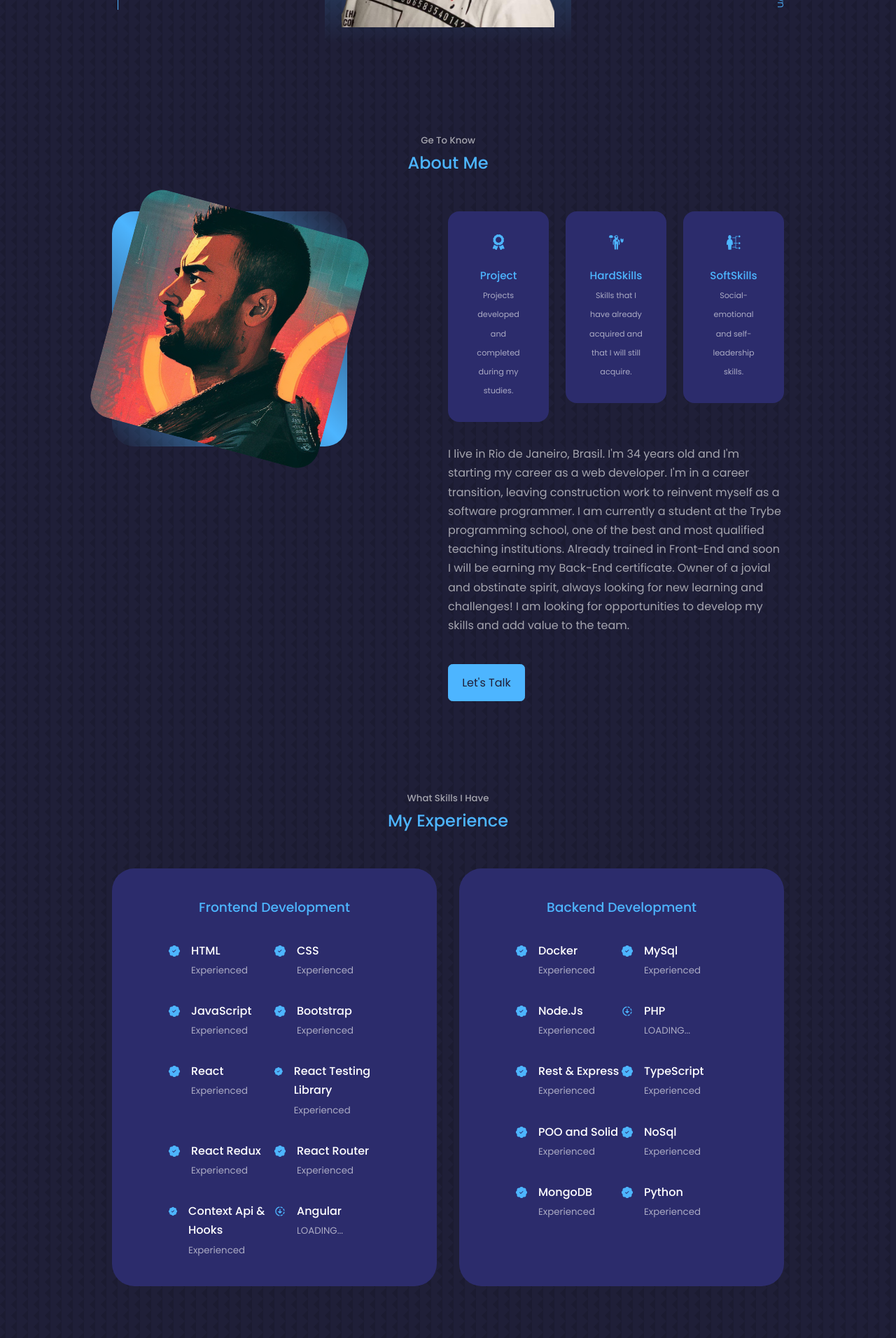
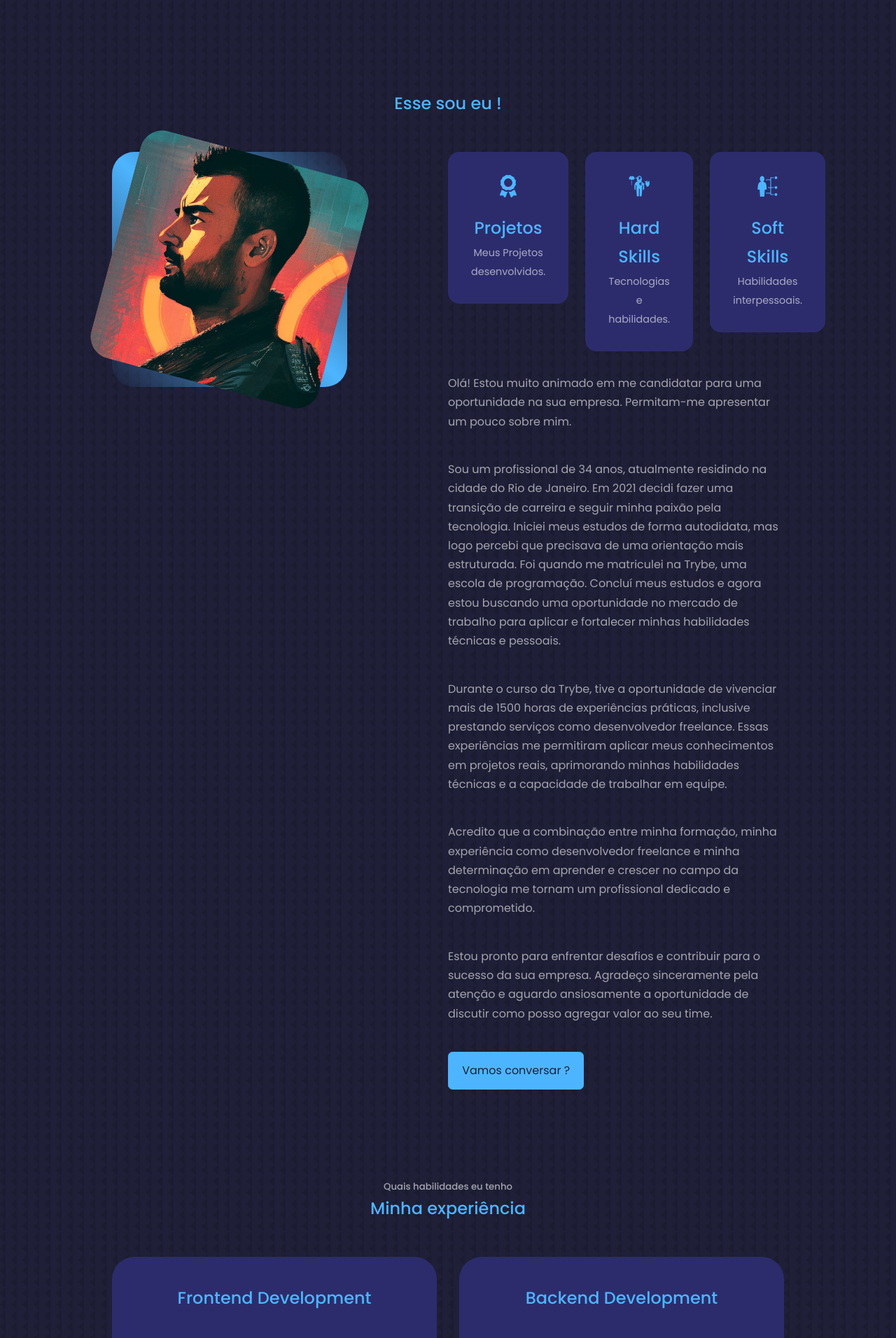
Before and after one commit to danricardo88/portfolioReactJs, a React (Create React App) app: page / in a window 1280 px wide. Shown: the part 800-2712 px from the top of the page at 70% size. Built offline with nearby package versions, Linux system fonts and the light colour scheme.

Commit message:
Correções de css & tradução para PTBR

```diff
--- a/src/components/about/About.jsx
+++ b/src/components/about/About.jsx
@@ -8,8 +8,7 @@ function About() {
   return (
     <section id="about">
 
-      <h5>Ge To Know</h5>
-      <h2>About Me</h2>
+      <h2>Esse sou eu !</h2>
 
       <div className="container about__container">
         <div className="about__me">
@@ -23,40 +22,58 @@ function About() {
             <a href="#portfolio">
               <article className="about__card">
                 <FaAward className="about__icon" />
-                <h5>Project</h5>
-                <small>Projects developed and completed during my studies.</small>
+                <h5>Projetos</h5>
+                <small>Meus Projetos desenvolvidos.</small>
               </article>
             </a>
 
             <a href="#experience">
               <article className="about__card">
                 <GiAnatomy className="about__icon" />
-                <h5>HardSkills</h5>
-                <small>Skills that I have already acquired and that I will still acquire.</small>
+                <h5>Hard Skills</h5>
+                <small>Tecnologias e habilidades.</small>
               </article>
             </a>
 
             <a href="#softskill">
               <article className="about__card">
                 <GiSkills className="about__icon" />
-                <h5>SoftSkills</h5>
-                <small>Social-emotional and self-leadership skills.</small>
+                <h5>Soft Skills</h5>
+                <small>Habilidades interpessoais.</small>
               </article>
             </a>
           </div>
           <p>
-            I live in Rio de Janeiro, Brasil.
-            I'm 34 years old and I'm starting my career as a web developer.
-            I'm in a career transition,
-            leaving construction work to reinvent myself as a software programmer.
-            I am currently a student at the Trybe programming school,
-            one of the best and most qualified teaching institutions.
-            Already trained in Front-End and soon I will be earning my Back-End certificate.
-            Owner of a jovial and obstinate spirit, always looking for new learning and challenges!
-            I am looking for opportunities to develop my skills and add value to the team.
+            Olá! Estou muito animado em me candidatar para uma oportunidade na sua empresa.
+            Permitam-me apresentar um pouco sobre mim.
+          </p>
+          <p>
+            Sou um profissional de 34 anos, atualmente residindo na cidade do Rio de Janeiro.
+            Em 2021 decidi fazer uma transição de carreira e seguir minha paixão pela tecnologia.
+            Iniciei meus estudos de forma autodidata, mas logo percebi que precisava de
+            uma orientação mais estruturada.
+            Foi quando me matriculei na Trybe, uma escola de programação.
+            Concluí meus estudos e agora estou buscando uma oportunidade no mercado de
+            trabalho para aplicar e fortalecer minhas habilidades técnicas e pessoais.
+          </p>
+          <p>
+            Durante o curso da Trybe, tive a oportunidade de vivenciar mais de 1500 horas de
+            experiências práticas, inclusive prestando serviços como desenvolvedor freelance.
+            Essas experiências me permitiram aplicar meus conhecimentos em projetos reais,
+            aprimorando minhas habilidades técnicas e a capacidade de trabalhar em equipe.
+          </p>
+          <p>
+            Acredito que a combinação entre minha formação, minha experiência como desenvolvedor
+            freelance e minha determinação em aprender e crescer no campo da tecnologia
+            me tornam um profissional dedicado e comprometido.
+          </p>
+          <p>
+            Estou pronto para enfrentar desafios e contribuir para o sucesso da sua empresa.
+            Agradeço sinceramente pela atenção e aguardo ansiosamente a
+            oportunidade de discutir como posso agregar valor ao seu time.
           </p>
 
-          <a href="#contact" className="btn btn-primary">Let's Talk</a>
+          <a href="#contact" className="btn btn-primary">Vamos conversar ?</a>
         </div>
       </div>
     </section>
--- a/src/components/about/about.css
+++ b/src/components/about/about.css
@@ -48,16 +48,16 @@
 
 .about__icon {
   color: var(--color-primary);
-  font-size: 1.4rem;
+  font-size: 2rem;
   margin-bottom: 1rem;
 }
 
 .about__card h5 {
-  font-size: 0.95rem;
+  font-size: 1.5rem;
 }
 
 .about__card small {
-  font-size: 0.7rem;
+  font-size: 0.9rem;
   color: var(--color-light);
 }
 
--- a/src/components/experience/Experience.jsx
+++ b/src/components/experience/Experience.jsx
@@ -6,12 +6,12 @@ import { MdDownloading } from 'react-icons/md';
 function Experience() {
   return (
     <section id="experience">
-      <h5>What Skills I Have</h5>
-      <h2>My Experience</h2>
+      <h5>Quais habilidades eu tenho</h5>
+      <h2>Minha experiência</h2>
 
       <div className="container experience__container">
         <div className="experience__frontend">
-          <h3>Frontend Development</h3>
+          <h2>Frontend Development</h2>
           <div className="experience__content">
 
             <article className="experience__details">
@@ -89,7 +89,7 @@ function Experience() {
             <article className="experience__details">
               <MdDownloading className="experience__details-icon" />
               <div>
-                <h4>Angular</h4>
+                <h4>Angular.JS</h4>
                 <small className="text-light">LOADING...</small>
               </div>
             </article>
@@ -100,7 +100,7 @@ function Experience() {
         {/* END OF FRONTEND */}
 
         <div className="experience__backend">
-          <h3>Backend Development</h3>
+          <h2>Backend Development</h2>
           <div className="experience__content">
 
             <article className="experience__details">
@@ -130,7 +130,7 @@ function Experience() {
             <article className="experience__details">
               <MdDownloading className="experience__details-icon" />
               <div>
-                <h4>PHP</h4>
+                <h4>JAVA</h4>
                 <small className="text-light">LOADING...</small>
               </div>
             </article>
@@ -160,10 +160,10 @@ function Experience() {
             </article>
 
             <article className="experience__details">
-              <BsPatchCheckFill className="experience__details-icon" />
+              <MdDownloading className="experience__details-icon" />
               <div>
-                <h4>NoSql</h4>
-                <small className="text-light">Experienced</small>
+                <h4>C#</h4>
+                <small className="text-light">LOADING...</small>
               </div>
             </article>
 
--- a/src/components/experience/experience.css
+++ b/src/components/experience/experience.css
@@ -18,7 +18,7 @@
   cursor: default;
 }
 
-.experience__container > div h3 {
+.experience__container > div h2 {
   text-align: center;
   margin-bottom: 2rem;
   color: var(--color-primary);
@@ -37,6 +37,7 @@
 
 .experience__details-icon {
   margin-top: 6px;
+  font-size: 1.5rem;
   color: var(--color-primary);
 }
 
--- a/src/components/header/CTA.jsx
+++ b/src/components/header/CTA.jsx
@@ -4,8 +4,8 @@ import CV from '../../assets/curriculoPTBR.pdf';
 function CTA() {
   return (
     <div className="cta">
-      <a href={CV} download className="btn">Download CV</a>
-      <a href="#contact" className="btn btn-primary">Let's Talk</a>
+      <a href={CV} download className="btn">Curriculum Vitae</a>
+      <a href="#contact" className="btn btn-primary">Fale Comigo !</a>
     </div>
   );
 }
--- a/src/components/header/Header.jsx
+++ b/src/components/header/Header.jsx
@@ -9,7 +9,7 @@ function Header() {
     <header>
       <div className="container header__container">
 
-        <h5>Hello I'm</h5>
+        <h5>Olá, eu sou</h5>
         <h1>Daniel Ricardo</h1>
 
         <h5 className="text-light">
--- a/src/components/header/header.css
+++ b/src/components/header/header.css
@@ -1,5 +1,5 @@
 header {
-  height: 100%;
+  height: 100vh;
   padding-top: 7rem;
   overflow: hidden;
   min-height: 500px;
@@ -7,15 +7,14 @@ header {
 
 .header__container {
   text-align: center;
-  /* height: 100%; */
-  position: relative;
   display: flex;
   justify-content: center;
   align-items: center;
   flex-direction: column;
+  height: 100%;
 }
 
-/* ======= CTA =======*/
+/* ======= CTA ======= */
 
 .cta {
   margin-top: 2.5rem;
@@ -24,7 +23,7 @@ header {
   justify-content: center;
 }
 
-/* ======= HEADER SOCIALS =======*/
+/* ======= HEADER SOCIALS ======= */
 
 .header__socials {
   display: flex;
@@ -32,7 +31,7 @@ header {
   align-items: center;
   gap: 0.8rem;
   position: absolute;
-  left: 0; /* Ficar de olho aqui, controlar posicionamento dos icons de redes sociais */
+  left: 1rem;
   bottom: 3rem;
 }
 
@@ -43,41 +42,47 @@ header {
   background: var(--color-primary);
 }
 
-/* ======= ME =======*/
+/* ======= ME ======= */
 
 .me {
   background: linear-gradient(var(--color-primary), transparent);
   width: 22rem;
   height: 30rem;
-  /* position: absolute; */
-  /* left: calc(50% - 11rem); */
   margin-top: 4rem;
   border-radius: 12rem 12rem 0 0;
   overflow: hidden;
   padding: 5rem 1.5rem 1.5rem 1.5rem;
+  display: flex;
+  justify-content: center;
+  align-items: center;
 }
 
-/* ======= SCROLL DOWN =======*/
+/* ======= SCROLL DOWN ======= */
 
 .scroll__down {
   position: absolute;
-  right: -2.3rem;
+  right: 1rem;
   bottom: 5rem;
   transform: rotate(90deg);
   font-weight: 300;
   font-size: 0.9rem;
 }
 
-/* ======= MEDIA QUERIES (MEDIUM DEVICES) ======== */
-/* @media screen and (max-width: 1024px) {
+/* ======= MEDIA QUERIES ======= */
+
+@media screen and (max-width: 1024px) {
   header {
-    height: 100vh;
+    height: auto;
+    min-height: 100vh;
   }
-} */
-
-/* ======= MEDIA QUERIES (SMALL DEVICES) ======== */
+}
 
 @media screen and (max-width: 600px) {
+  header {
+    height: auto;
+    min-height: 100vh;
+  }
+
   .header__socials,
   .scroll__down {
     display: none;
--- a/src/components/testimonials/testimonials.css
+++ b/src/components/testimonials/testimonials.css
@@ -1,6 +1,7 @@
 .testimonials {
-  width: 50rem;
-  margin-inline: auto;
+  width: 100%;
+  max-width: 50rem;
+  margin: 0 auto;
 }
 
 .testimonials__head {
@@ -9,7 +10,7 @@
 
 .card.testimonial {
   position: relative;
-  text-align: left;
+  text-align: center;
   margin-top: 5rem;
   background: var(--color-bg-variant);
   padding: 1.3rem;
@@ -21,18 +22,18 @@
 .testimonial__avatar {
   width: 4rem;
   height: 4rem;
-  border-radius: 1.5rem;
+  border-radius: 50%;
   border: 2px solid transparent;
   overflow: hidden;
   position: absolute;
   top: -2rem;
-  left: calc(50% - 2rem); /* talvez fique melhor sem */
+  left: 50%;
+  transform: translateX(-50%);
   box-shadow: 0 1.5rem 2rem rgba(26, 26, 25, 0.4);
   transition: var(--transition);
 }
 
 .testimonial:hover .testimonial__avatar {
-  border-radius: 50%;
   border-color: var(--color-gray-400);
 }
 
@@ -46,8 +47,7 @@
 }
 
 .testimonials__btn-container {
-  width: fit-content;
-  margin: 2.5rem auto 0;
+  margin-top: 2.5rem;
   display: flex;
   justify-content: center;
   align-items: center;
@@ -66,24 +66,18 @@
   height: 3rem;
 }
 
-
 /* ======= MEDIA QUERIES (MEDIUM DEVICES) ======== */
 
 @media screen and (max-width: 1024px) {
-  .container.testimonials__container {
-    width: 60%;
-
+  .testimonials {
+    max-width: 60rem;
   }
 }
 
 /* ======= MEDIA QUERIES (SMALL DEVICES) ======== */
 
 @media screen and (max-width: 600px) {
-  .container.testimonials__container {
-    width: var(--container-width-sm);
-  }
-
-  .client__review {
-    width: var(--container-width-sm);
+  .testimonials {
+    max-width: 100%;
   }
 }
```
Also changed, not shown: src/components/softskills/Softskill.jsx (+24 -24 lines).
